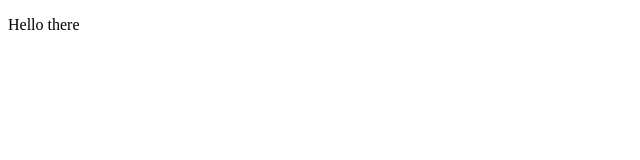
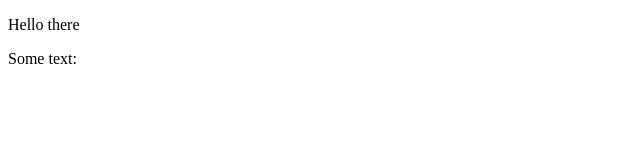
Before and after one commit to 5Elza5/bug-free-waffle, a plain HTML site: page index.html in a window 1280 px wide. Shown: the full height of the page, 0-640 px from the left. Drawn offline with Linux system fonts and the light colour scheme.

Commit message:
second commit

```diff
--- a/index.html
+++ b/index.html
@@ -6,5 +6,6 @@
    </head>
  <body>
   <p>Hello there</p>
+  <p>Some text:</p>
  </body>
 </html>
```
